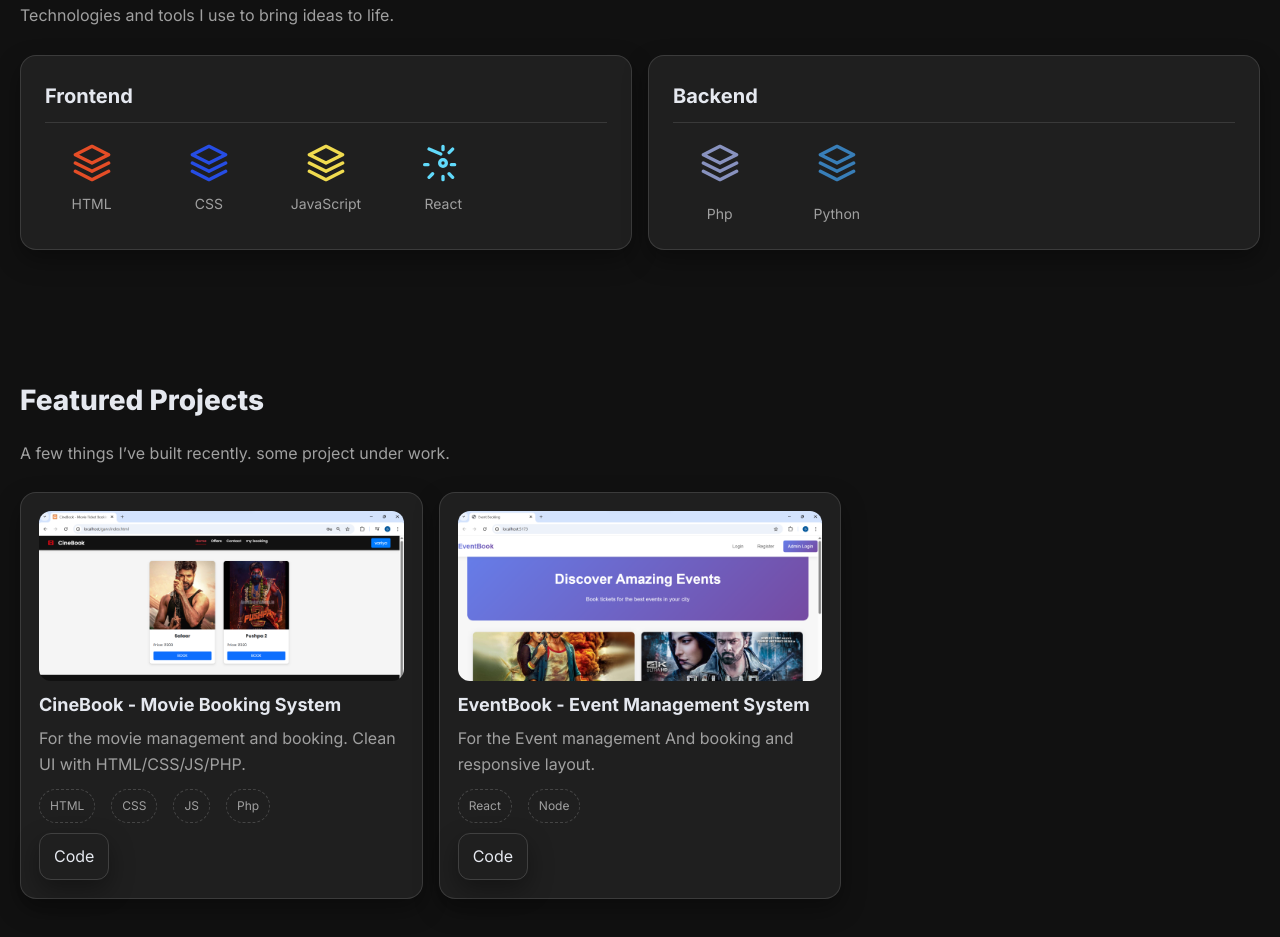
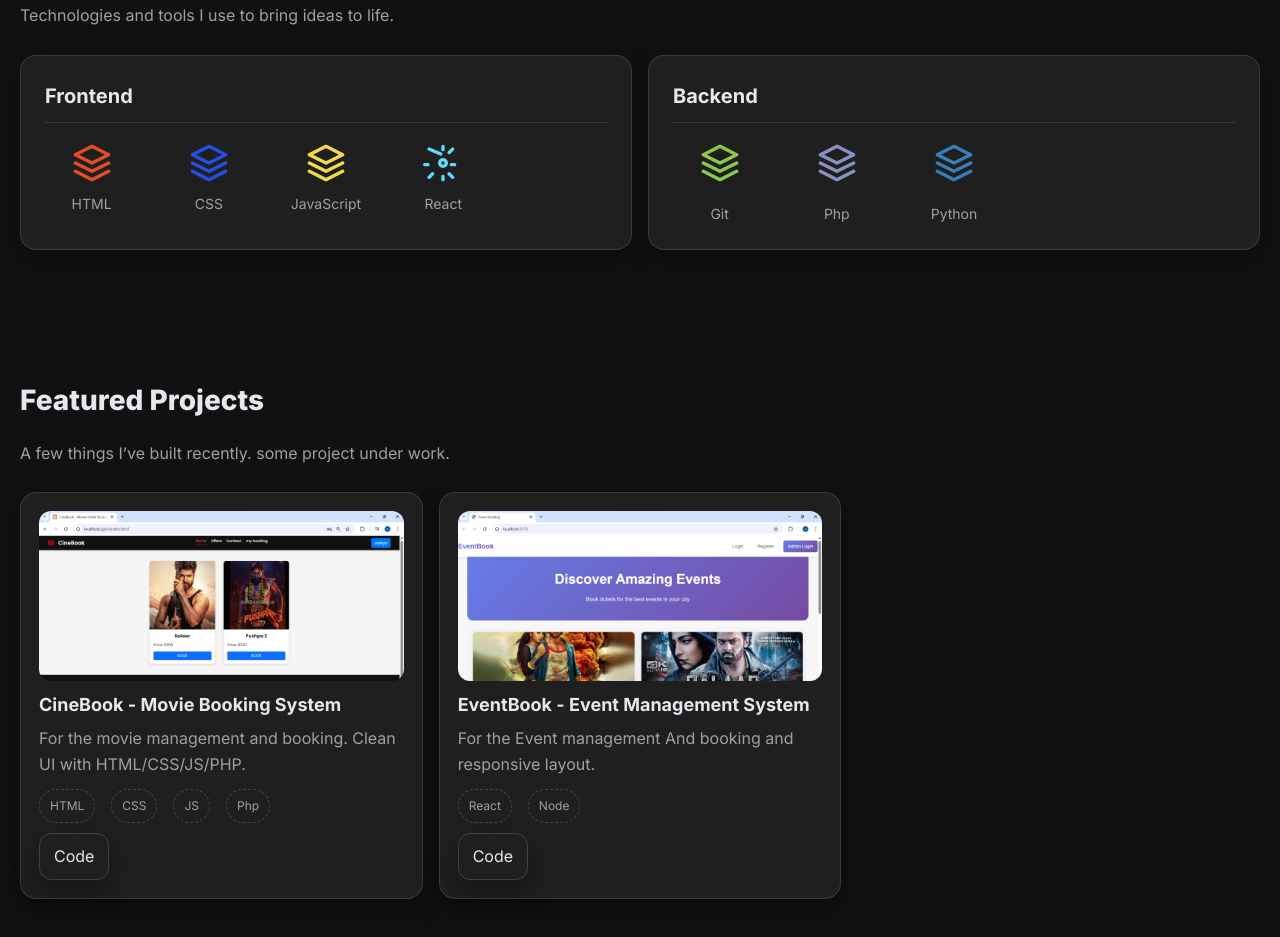
Before and after one commit to DivyNai/Portfolio, a plain HTML site: page index.html in a window 1280 px wide. Shown: the part 1094-2031 px from the top of the page. Drawn offline with Linux system fonts and the light colour scheme.

Commit message:
git icon add

```diff
--- a/index.html
+++ b/index.html
@@ -226,7 +226,7 @@
             <div class="skill-category card">
               <h3>Backend</h3>
               <div class="skill-items-grid">
-                <!-- <div class="skill-item">
+                <div class="skill-item">
                   <svg
                     xmlns="http://www.w3.org/2000/svg"
                     width="48"
@@ -245,7 +245,7 @@
                     <path d="M20 12l-8 8-8-8M12 2v20"></path>
                   </svg>
                   <span>Git</span>
-                </div> -->
+                </div>
 
                 <div class="skill-item">
                   <svg
```
